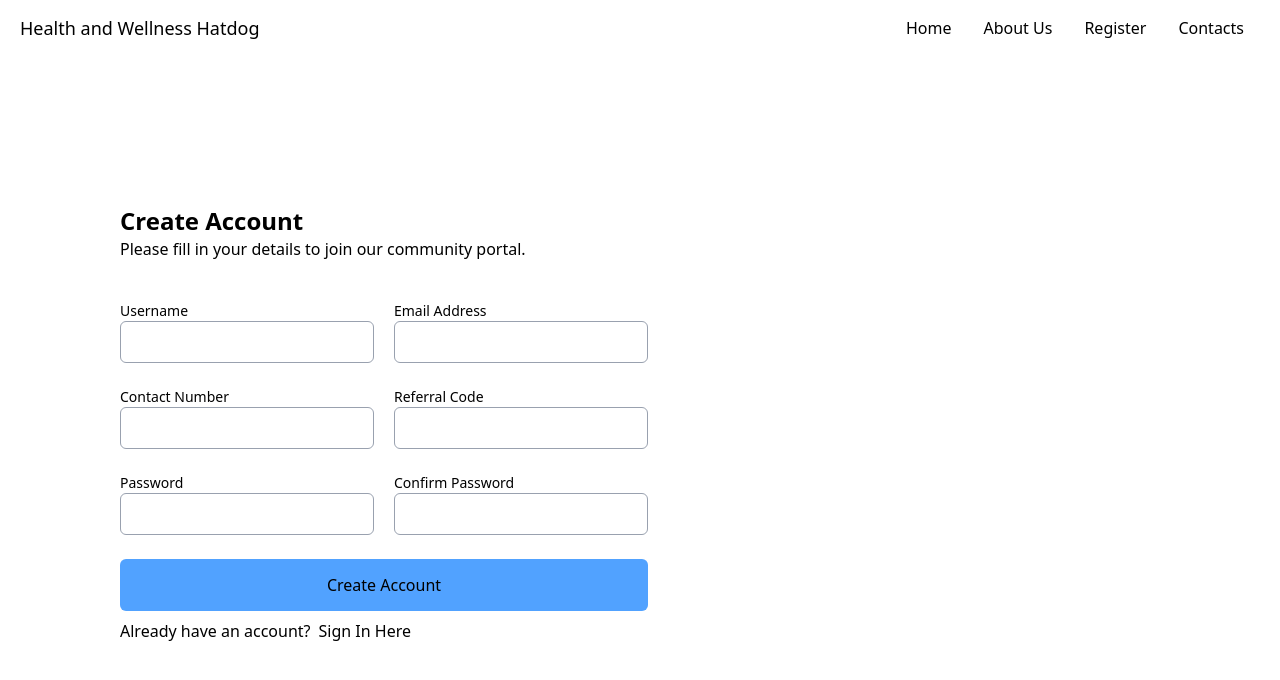
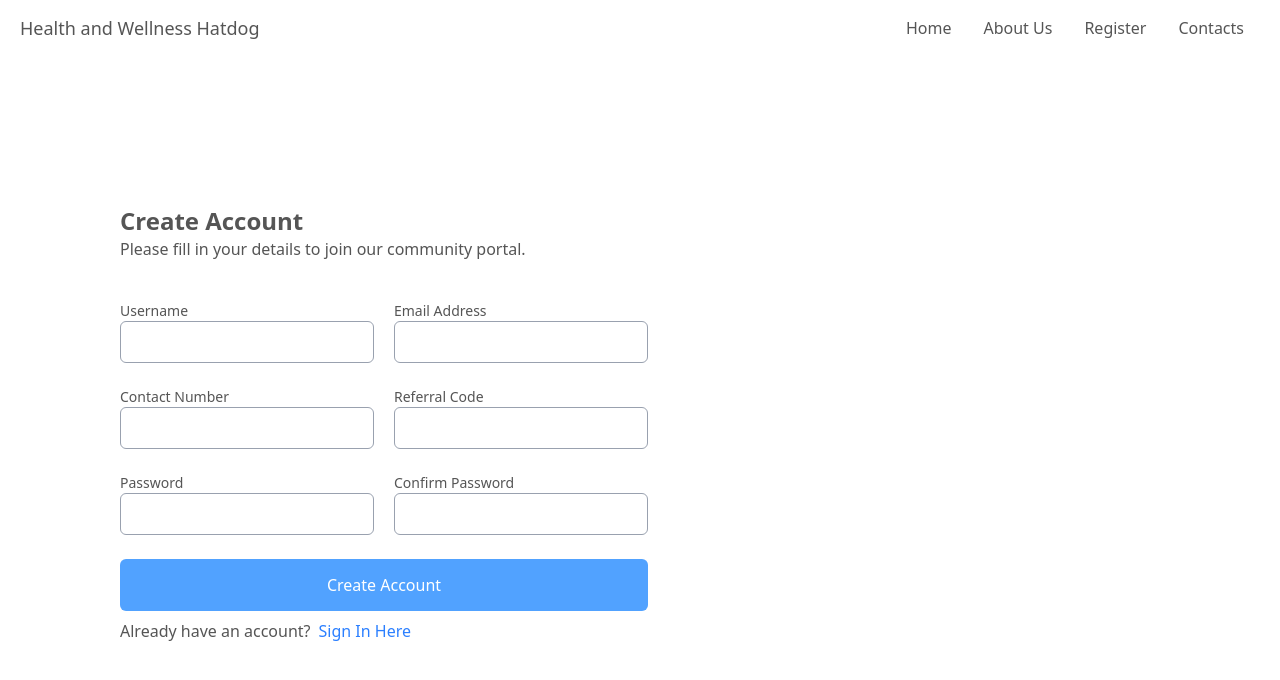
Before and after one commit to jhpaisredebucr/test-wcea-networking-1, a Next.js app: page /home/signup in a window 1280 px wide. Shown: the top 680 px of the page. Built offline with nearby package versions, Linux system fonts and the light colour scheme.

Commit message:
fix: global styles

```diff
--- a/src/app/cmpnts/auth/sign_up_info.js
+++ b/src/app/cmpnts/auth/sign_up_info.js
@@ -50,8 +50,8 @@ export default function SignUpInfo({ formData, setFormData, nextStep  }) {
     return (
         <div className="flex w-[60%] flex-col items-center justify-center p-30 col-span-2">
             <div className="w-full mb-10">
-                <p className="font-semibold text-2xl text-gray-600">Create Account</p>
-                <p className="text-gray-600">Please fill in your details to join our community portal.</p>
+                <p className="font-semibold text-2xl">Create Account</p>
+                <p>Please fill in your details to join our community portal.</p>
             </div>
             <div className="w-full grid grid-cols-2 gap-x-5">
                 <Input label="Username" type="text" require value={formData.username} onChange={(val) => setFormData({ ...formData, username: val })}/>
@@ -62,7 +62,7 @@ export default function SignUpInfo({ formData, setFormData, nextStep  }) {
                 <Input label="Confirm Password" type="text" value={formData.confirmPassword} onChange={(val) => setFormData({ ...formData, confirmPassword: val })} />
                 <button onClick={HandleSignUp} className="w-full h-13 bg-blue-400 col-span-2 p-2 rounded-md text-white">Create Account</button>
                 <div className="col-span-2 flex flex-col my-2">
-                    <p className="text-gray-600">
+                    <p>
                         Already have an account?
                         <button onClick={HandleSignIn} className="inline ml-2 text-blue-500 hover:underline">
                             Sign In Here
--- a/src/app/cmpnts/layout/navbar.js
+++ b/src/app/cmpnts/layout/navbar.js
@@ -22,12 +22,12 @@ export default function Navbar() {
 
     return (
         <nav className="flex w-screen h-14 items-center justify-between px-5">
-            <h1 className="text-lg text-gray-600">Health and Wellness Hatdog</h1>
+            <h1 className="text-lg">Health and Wellness Hatdog</h1>
             <div>
-                <button onClick={Home} className="mx-2 p-2 rounded-2xl text-gray-600 hover:bg-[var(--background)] hover:text-[var(--foreground)]">Home</button>
-                <button onClick={About} className="mx-2 p-2 rounded-2xl text-gray-600 hover:bg-gray-100">About Us</button>
-                <button onClick={Register} className="mx-2 p-2 rounded-2xl text-gray-600 hover:bg-gray-100">Register</button>
-                <button onClick={Contacts} className="mx-2 p-2 rounded-2xl text-gray-600 hover:bg-gray-100">Contacts</button>
+                <button onClick={Home} className="mx-2 p-2 rounded-2xl hover:bg-[var(--background)] hover:text-[var(--foreground)]">Home</button>
+                <button onClick={About} className="mx-2 p-2 rounded-2xl hover:bg-gray-100">About Us</button>
+                <button onClick={Register} className="mx-2 p-2 rounded-2xl hover:bg-gray-100">Register</button>
+                <button onClick={Contacts} className="mx-2 p-2 rounded-2xl hover:bg-gray-100">Contacts</button>
             </div>
       </nav>
     )
--- a/src/app/cmpnts/ui/input.js
+++ b/src/app/cmpnts/ui/input.js
@@ -21,7 +21,7 @@ function Input({ label, type = "text", value, onChange, require, className = ""
     return (
 
         <div className="mb-4">
-            <p className="text-sm text-gray-500">{label}</p>
+            <p className="text-sm">{label}</p>
             <input
                 required={require}
                 type={type}
--- a/src/app/globals.css
+++ b/src/app/globals.css
@@ -3,7 +3,7 @@
 /* ---------- Theme 1: Light ---------- */
 :root {
   --background: #ffffff;
-  --foreground: #000000;
+  --foreground:   #555555;
   --primary: #1d4ed8;   /* example primary color */
   --secondary: #6bf84e; /* example secondary color */
 }
@@ -23,7 +23,7 @@
   --primary: #e4aeca;
   --secondary: #82d2f5;
 }
-
+/*
 @media (prefers-color-scheme: dark) {
   :root {
     --background: #161616;
@@ -31,16 +31,16 @@
     --primary: #6b9ae6;
     --secondary: #7beb8a;
   }
-}
+} */
 
 body {
   background: var(--background);
   color: var(--foreground);
+  font-family: system-ui, -apple-system, BlinkMacSystemFont, 'Segoe UI', Roboto, Oxygen, Ubuntu, Cantarell, 'Open Sans', 'Helvetica Neue', sans-serif;
 }
 
 /* Default global styles */
 * {
   box-sizing: border-box;
-  font-family: system-ui, -apple-system, BlinkMacSystemFont, 'Segoe UI', Roboto, Oxygen, Ubuntu, Cantarell, 'Open Sans', 'Helvetica Neue', sans-serif;
-  color: var(--foreground);
+
 }
--- a/src/app/u/dashboard/layout.js
+++ b/src/app/u/dashboard/layout.js
@@ -1,17 +1,4 @@
-import { Geist, Geist_Mono } from "next/font/google";
 import "../../globals.css";
-
-import SideBar from "../cmpnts/sidebar";
-
-const geistSans = Geist({
-  variable: "--font-geist-sans",
-  subsets: ["latin"],
-});
-
-const geistMono = Geist_Mono({
-  variable: "--font-geist-mono",
-  subsets: ["latin"],
-});
 
 export const metadata = {
   title: "Dashboard",
--- a/src/app/u/layout.js
+++ b/src/app/u/layout.js
@@ -2,11 +2,8 @@ import "@/app/globals.css"
 
 export default function RootLayout({ children }) {
   return (
-    <html lang="en">
-      <body
-      >
-        {children}
-      </body>
-    </html>
+    <div>
+      {children}
+    </div>
   );
 }
```
